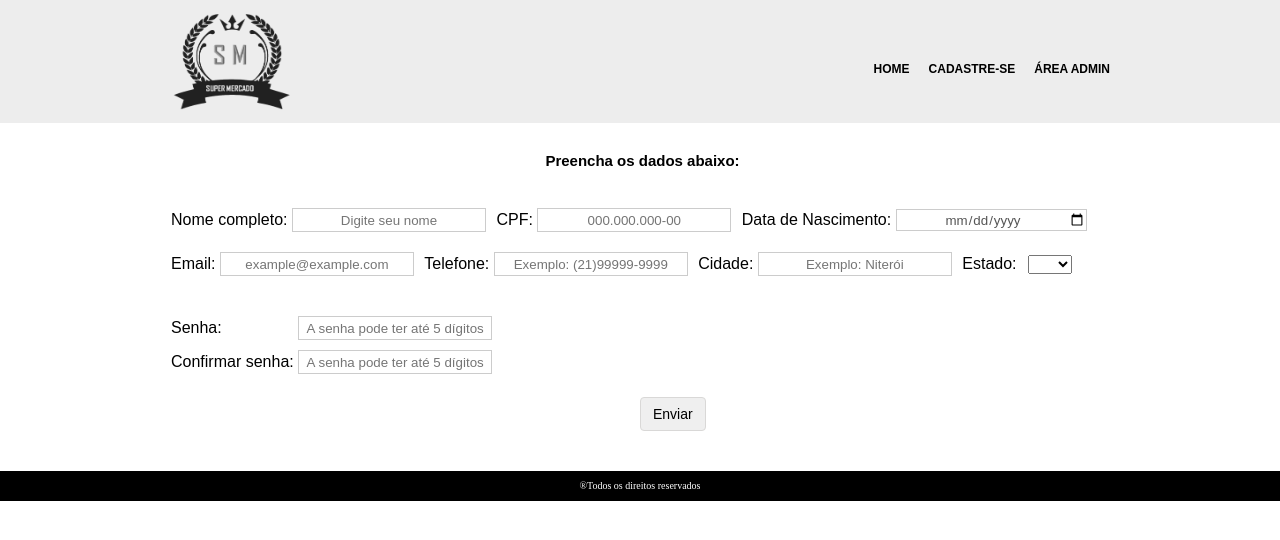
After one commit to BastosDiogo/projeto-app-vendas, a Flask app: page /cadastrar-usurario in a window 1280 px wide. The commit adds this page. Shown: the top 540 px of the page. Run offline with Flask 2, Linux system fonts and the light colour scheme; some libraries are stand-ins or nearby versions.

Commit message:
Modificações card VENDAS-004.

```diff
--- a/app.py
+++ b/app.py
@@ -2,8 +2,9 @@ from flask import Flask, render_template, request, redirect, session, flash
 from service.mercado import Mercado
 from service.trazer_precos import TrazPrecos
 from service.tratar_dados import TratarDados
-from service.mensagens_usuario import MensagemUsuario
+from service.mensagens import Mensagens
 from service.admin import Admin
+from service.usuario import Usuario
 
 
 app = Flask(__name__)
@@ -13,20 +14,9 @@ app.secret_key = 'app-venda-produtos'
 
 titulo = 'Super Mercado - App venda produtos'
 mercado = Mercado()
-mensagem_usurio = MensagemUsuario()
+mensagens = Mensagens()
 admin_sistema = Admin()
-# mensagem_acesso_negado ="""Seu NOME e CPF já constam em nosso banco de dados.
-#     Obrigado por sua confiança"""
-
-# mensagem_acesso_negado_cpf ="""O CPF inserido não é válido"""
-
-# mensagem_acesso_negado_cpf_existente = """O CPF inserido já consta em nossa
-#     base de dados."""
-
-# mensagem_acesso_permitido = """Usuário Autenciado com sucesso."""
-# mensagem_modificaco_preco = """
-#     Preços modificados. Caso deseje alterár-los novamente, redigite os novos preços.
-#     """
+usuario = Usuario()
 
 @app.route('/')
 def pagina_inicial():
@@ -126,10 +116,10 @@ def autenticar():
     admins_cadastrados = admin_sistema.admins_cadastrados(login,senha)
 
     if admins_cadastrados:
-        flash(mensagem_usurio.mensagem_acesso_permitido(True))
+        flash(mensagens.mensagem_acesso_permitido(True))
         return redirect('/area-admin')
 
-    flash(mensagem_usurio.mensagem_acesso_permitido(False))
+    flash(mensagens.mensagem_acesso_permitido(False))
     return render_template('verificar_admin.html')
 
 
@@ -142,30 +132,59 @@ def area_admin():
 def precos_modificados():
     precos_inseridos_usuario = request.form
     precos_atualizados = mercado.atualizar_precos(precos_inseridos_usuario)
-    flash(mensagem_usurio.mensagem_modificaco_preco(precos_atualizados))
+    flash(mensagens.mensagem_modificaco_preco(precos_atualizados))
 
     return render_template('area_admin.html', titulo=titulo)
 
 
+@app.route('/cadastrar-usurario', methods = ['POST','GET'])
+def cadastra_usuario():
+    return render_template('cadastro_usuario.html', titulo=titulo)
 
-"subir na internet = https://cursos.alura.com.br/forum/topico-onde-hospedar-a-aplicacao-73692"
+
+@app.route('/verificar-usurario', methods = ['POST','GET'])
+def verificar_usurario():
+    nome_usuario = str(request.form['nome'])
+    cpf_usuario = str(request.form['cpf'])
+    nascimento = str(request.form['nascimento'])
+    email = str(request.form['email'])
+    telefone = str(request.form['telefone'])
+    cidade = str(request.form['cidade'])
+    estado = str(request.form['estado'])
+    senha = str(request.form['senha'])
+    confirmacao_senha = str(request.form['confirmar_senha'])
+
+    verificar_dados = usuario.verificar_dados_usuario(
+        cpf_usuario,
+        telefone,
+        email,
+        senha,
+        confirmacao_senha
+    )
+
+    if len(verificar_dados) != 0 :
+        for erro in verificar_dados:
+            if erro != 0:
+                flash(erro)
+
+        return redirect('/cadastrar-usurario')
+
+    usuario.inserir_usuario(
+        nome_usuario,
+        cpf_usuario,
+        nascimento,
+        email,
+        telefone,
+        cidade,
+        estado,
+        senha,
+    )
+
+    flash(mensagens.mensagem_cliente_cadastrado())
+    return redirect('/')
+
+
+
 
 if __name__ == "__main__":  # Para poder executar quando o arquivo não for importado
     app.run(debug=True)     # Para ir atualizando as modificações que o codigo faz no site
-
-# Heroku: https://dashboard.heroku.com/apps/busca-exp-candidatos/deploy/heroku-git
-
-# Download: https://www.w3schools.com/tags/att_a_download.asp
-# Video sobre linkl de download no html = https://www.youtube.com/watch?v=Jszz7M676y8
-# Site com os typos de midia: https://www.iana.org/assignments/media-types/media-types.xhtml
-# Duvidas hmtl: https://www.w3schools.com/tags/att_a_download.asp
-
-
-# link:
-# https://www.delftstack.com/pt/howto/html/center-a-form-in-html/#:~:text=formul%C3%A1rio%20em%20HTML.-,Use%20a%20propriedade%20CSS%20margin%20para%20centralizar%20um%20formul%C3%A1rio%20em,cont%C3%AAiner%20e%20os%20elementos%20adjacentes.
-
-#Link 2:
-# https://pt.stackoverflow.com/questions/148611/centralizar-form-etc-deixar-no-centro-da-tela
-
-# Link 3:
-# https://pt.stackoverflow.com/questions/172932/alinhamento-de-bot%C3%B5es-com-css
--- a/model/estruturas.py
+++ b/model/estruturas.py
@@ -49,6 +49,7 @@ class EstruturaCliente():
         telefone: str,
         cidade: str,
         estado: str,
+        senha
     ):
 
         payload = {
@@ -57,6 +58,7 @@ class EstruturaCliente():
             "nascimento": nascimento,
             "contatos": {'email':email,'telefone':telefone},
             "local": {'cidade': cidade,'estado':estado},
+            "senha": senha
         }
 
         return payload
--- a/static/geral.css
+++ b/static/geral.css
@@ -90,6 +90,11 @@ nav a {
 	font-size: 12px;
 	text-decoration: none;
   font-family: Arial, Helvetica, sans-serif
+}
+
+nav a:hover {
+  color: #C78C19;
+  text-decoration: underline;
 }
 
 main {
@@ -319,8 +324,13 @@ main {
       -ms-user-select: none;
           user-select: none;
   background-image: none;
-  border: 1px solid transparent;
+  border: 1px solid rgb(217, 216, 215);
   border-radius: 4px;
+}
+
+.botao_prod:hover {
+  color: rgb(255,255,255);
+  background-color: rgb(31,48,74);
 }
 
 .btn {
@@ -344,6 +354,93 @@ main {
   background-image: none;
   border: 1px solid transparent;
   border-radius: 4px;
+}
+
+#user-titulo {
+  display: block;
+  /* width: 105%; */
+  padding-left: 5px;
+  text-align: center;
+  /* margin-top: 10px;
+  margin-bottom: 15px; */
+  font-size: 15px;
+  font-weight: bold;
+  font-family: Arial, Helvetica, sans-serif;
+}
+
+.form-user h2 {
+  padding-top: 30px;
+  padding-bottom: 30px;
+  box-sizing: border-box;
+}
+
+.form-user {
+  position: relative;
+	width: 940px;
+  height: auto;
+	margin: 0 auto;
+  font-family: Arial, Helvetica, sans-serif;
+}
+
+.user {
+  display: inline-block;
+  text-align: center;
+  /* background: rgb(0, 0, 0); */
+  width: 20%;
+  height: 20px;
+  margin-bottom: 10px;
+  color: #555;
+  border: 1px solid #ccc;
+  font-family: Arial, Helvetica, sans-serif;
+}
+
+#usuario-linha {
+  margin-bottom: 10px;
+  margin-top: 10px;
+}
+
+#usuario-linha-senha {
+  margin-top: 30px;
+}
+
+#usuario  {
+  display: inline;
+  text-align: center;
+  /* background: rgb(200, 0, 0); */
+  margin-left: 1px;
+  margin-right: 5px;
+  /* color: #555; */
+  /* border: 1px solid #ccc; */
+  font-family: Arial, Helvetica, sans-serif;
+}
+
+.botao_user {
+  display: inline-block;
+  padding: 6px 12px;
+  margin-top: 13px;
+  margin-bottom: 40px;
+  margin-left: 50%;
+  font-size: 14px;
+  font-weight: normal;
+  line-height: 1.42857143;
+  text-align: center;
+  white-space: nowrap;
+  vertical-align: middle;
+  -ms-touch-action: manipulation;
+      touch-action: manipulation;
+  cursor: pointer;
+  -webkit-user-select: none;
+     -moz-user-select: none;
+      -ms-user-select: none;
+          user-select: none;
+  background-image: none;
+  border: 1px solid rgb(217, 216, 215);
+  border-radius: 4px;
+}
+
+.botao_user:hover {
+  color: rgb(255,255,255);
+  background-color: rgb(31,48,74);
 }
 
 #adm {
@@ -390,10 +487,13 @@ main {
       -ms-user-select: none;
           user-select: none;
   background-image: none;
-  border: 1px solid transparent;
+  border: 1px solid rgb(217, 216, 215);
   border-radius: 4px;
 }
-
+.botao:hover {
+  color: rgb(255,255,255);
+  background-color: rgb(31,48,74);
+}
 
 footer {
     /* width: 940px;
--- /dev/null
+++ b/templates/cadastro_usuario.html
@@ -0,0 +1,73 @@
+{% extends "template.html" %}
+{% block conteudo %}
+
+<form method="POST" action="/verificar-usurario">
+    <div class="form-user">
+        <ul>
+            <li>
+                <h2 id="user-titulo">Preencha os dados abaixo:</h2>
+            </li>
+            <li id="usuario-linha">
+                <!-- <p id="usuario"><label for="nome">Nome completo:</label> <input class="user" type="text" pattern="([aA-zZ]+)" placeholder="Digite seu nome" name="nome" required></p> -->
+                <p id="usuario"><label for="nome">Nome completo:</label> <input class="user" type="text" placeholder="Digite seu nome" name="nome" minlength="10" required></p>
+
+                <p id="usuario">
+                    <label>CPF:</label>
+                    <input class="user" type="text" name="cpf" pattern="([0-9.-]+)" placeholder="000.000.000-00" minlength="14" maxlength="14" required onkeypress="$(this).mask('000.000.000-00');">
+                </p>
+                <p id="usuario">
+                    <label>Data de Nascimento:</label>
+                    <input class="user" type="date" name="nascimento" maxlength="10" required>
+                </p>
+            </li>
+            <li id="usuario-linha">
+                <p id="usuario">
+                    <label>Email:</label>
+                    <input class="user" type="text" name="email" placeholder="example@example.com" required>
+                </p>
+
+                <p id="usuario">
+                    <label>Telefone:</label>
+                    <input class="user" type="text" name="telefone" placeholder="Exemplo: (21)99999-9999" minlength="11" maxlength="11" required onkeypress="$(this).mask('(00)00000-0000');">
+                </p>
+
+                <p id="usuario">
+                    <label>Cidade:</label>
+                    <input class="user" type="text" name="cidade" placeholder="Exemplo: Niterói" minlength="3" maxlength="20" required>
+                </p>
+
+            <p id="usuario">
+                <label>Estado:</label>
+            </p>
+                <div id="usuario">
+                    <select id="usuario" name="estado">
+                        <option value="-"></option>
+                        <option value="AM">AM</option>
+                        <option value="BA">BA</option>
+                        <option value="CE">CE</option>
+                        <option value="DF">DF</option>
+                        <option value="ES">ES</option>
+                        <option value="MG">MG</option>
+                        <option value="PA">PA</option>
+                        <option value="RJ">RJ</option>
+                        <option value="SP">SP</option>
+                        <option value="RS">RS</option>
+                    </select>
+                </div>
+            </li>
+            <li id="usuario-linha-senha">
+                <p id="usuario">
+                    <label>Senha:<completar:"xxx" style="color: rgb(255, 255, 255);">xxxxxxxxx</completar:></label> <input class="user" type="text" name="senha" placeholder="A senha pode ter até 5 dígitos" maxlength="5" required></p>
+            </li>
+            <li>
+                <p id="usuario"><label>Confirmar senha:</label>
+                    <input class="user" type="text" name="confirmar_senha" placeholder="A senha pode ter até 5 dígitos" maxlength="5" required>
+                </p>
+            </li>
+    </div>
+    <p id="enviar_prod">
+        <button class="botao_user" type="submit">Enviar</button>
+    </p>
+</form>
+
+{% endblock %}
--- a/templates/template.html
+++ b/templates/template.html
@@ -1,6 +1,12 @@
 <!DOCTYPE html>
-<html>
+<html lang="pt-br">
   <head>
+    <script src="https://code.jquery.com/jquery-3.2.1.slim.min.js"></script>
+    <script src="https://cdnjs.cloudflare.com/ajax/libs/jquery.mask/1.14.15/jquery.mask.min.js"></script>
+    <script src="https://cdnjs.cloudflare.com/ajax/libs/popper.js/1.12.9/umd/popper.min.js"></script>
+    <script src="https://maxcdn.bootstrapcdn.com/bootstrap/4.0.0/js/bootstrap.min.js"></script>
+    <script src="https://cdnjs.cloudflare.com/ajax/libs/jquery.mask/1.14.15/jquery.mask.min.js"></script>
+
     <meta charset="utf-8">
     <meta name="viewport" content="width=device-width, initial-scale=1">
     <title>{{ titulo }}</title>
@@ -17,7 +23,7 @@
             <nav>
                 <ul>
                     <li><a href="/">Home</a></li>
-                    <li><a href="/verificar-cpf">Cadastre-se</a></li>
+                    <li><a href="/cadastrar-usurario">Cadastre-se</a></li>
                     <li><a href="/verificar-admin">Área Admin</a></li>
                 </ul>
             </nav>
```
Also changed, not shown: service/mensagens.py (renamed from service/mensagens_usuario.py, +25 -10 lines), service/mercado.py (+1 -9 lines), service/tratar_dados.py (+25 -6 lines), service/usuario.py (added, +120 -0 lines), templates/verificar_usuario.html (added, +17 -0 lines), 1 other file.
